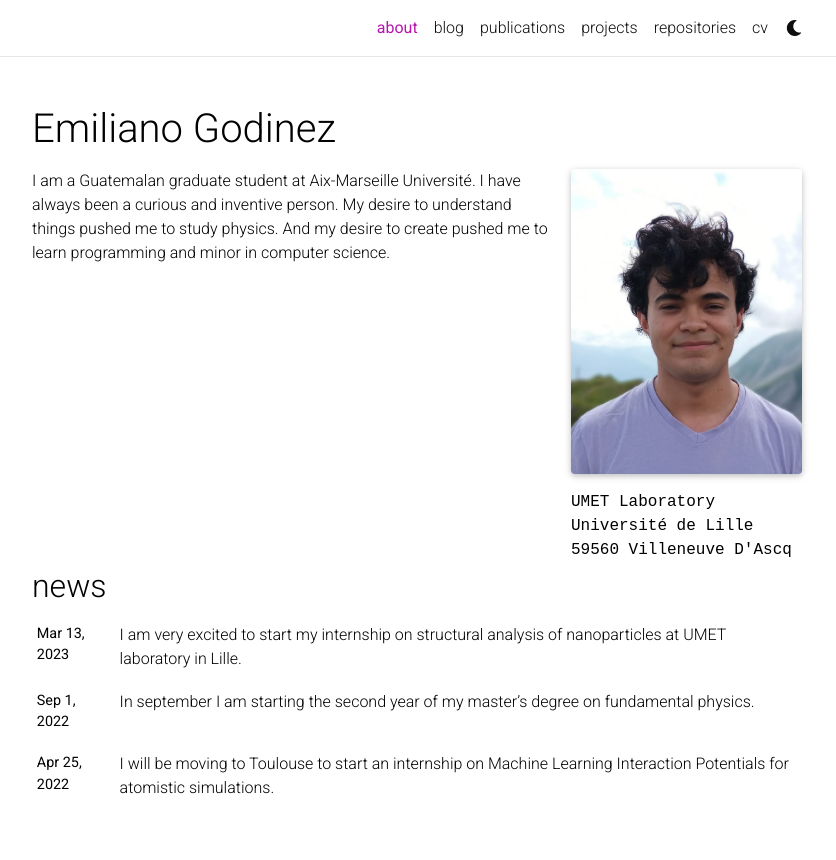
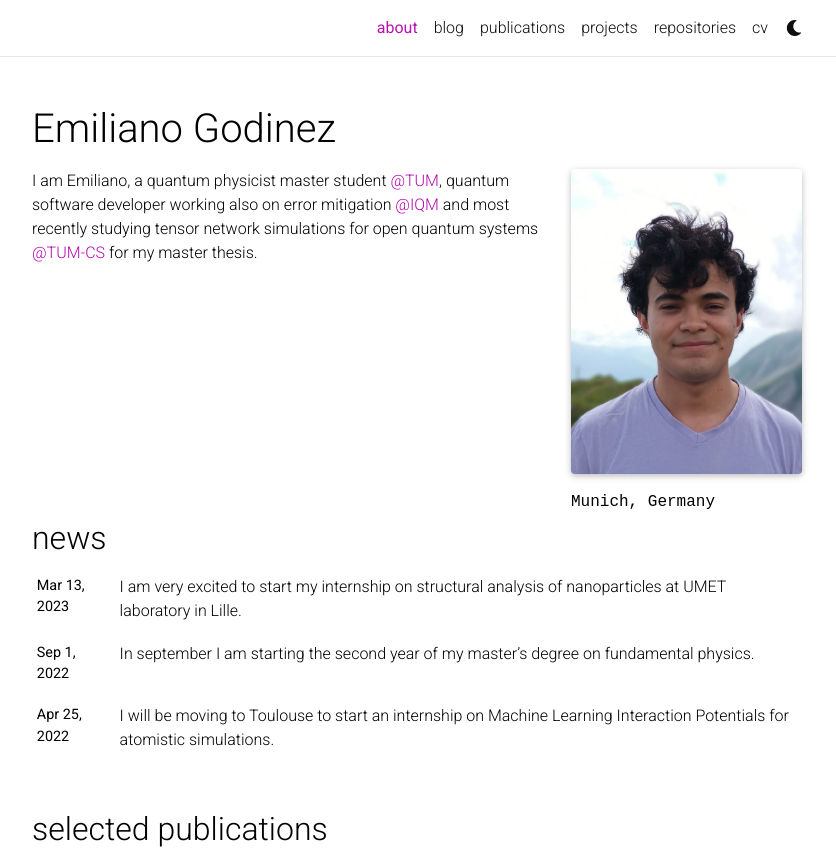
Before and after one commit to EmilianoG-byte/EmilianoG-byte.github.io, a Jekyll site: the page built from _pages/about.md, in a window 1280 px wide and 1280 px high, cut to the strip 0-860 px from the top of the window. Shown: the whole strip, without its empty margins (223-1059 px from the left). Built offline with Jekyll 4.4.1, drawn with Linux system fonts in a browser that asks for light colours; full-size pictures stand in for the smaller copies a plugin makes; comment, search, counter and statistics services are not loaded; a style sheet for code colours, icons or effects is not loaded.

Commit message:
Update about.md

```diff
--- a/_pages/about.md
+++ b/_pages/about.md
@@ -9,13 +9,11 @@ profile:
   image: prof_pic.jpeg
   image_circular: false # crops the image to make it circular
   address: >
-    <p>UMET Laboratory</p>
-    <p>Université de Lille</p>
-    <p>59560 Villeneuve D'Ascq</p>
+    <p>Munich, Germany</p>
 
 news: true  # includes a list of news items
 selected_papers: true # includes a list of papers marked as "selected={true}"
 social: true  # includes social icons at the bottom of the page
 ---
 
-I am a Guatemalan graduate student at Aix-Marseille Université. I have always been a curious and inventive person. My desire to understand things pushed me to study physics. And my desire to create pushed me to learn programming and minor in computer science.
+I am Emiliano, a quantum physicist master student [@TUM](https://www.ph.tum.de/academics/msc/qst/qst/), quantum software developer working also on error mitigation [@IQM](https://www.meetiqm.com) and most recently studying tensor network simulations for open quantum systems [@TUM-CS](https://www5.in.tum.de/~quanTUMcomputing/people.html) for my master thesis.
```
